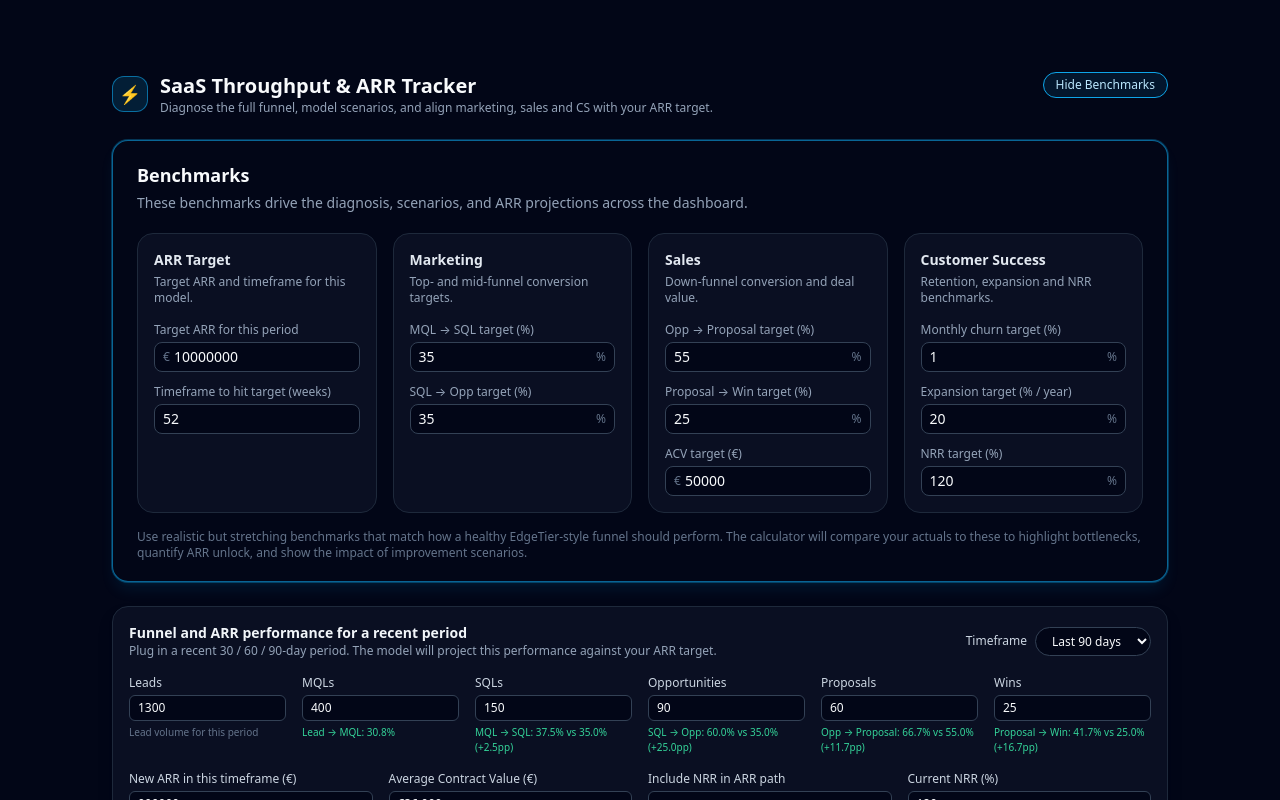
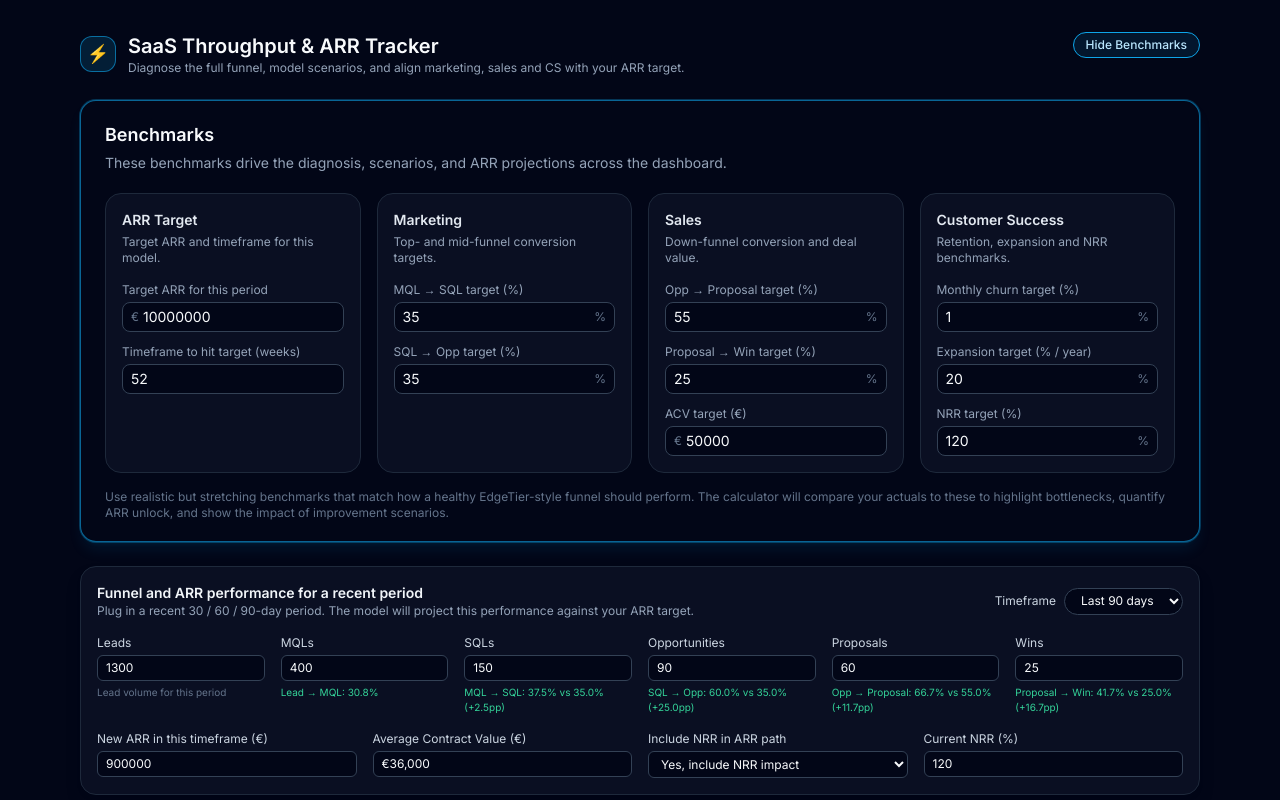
Before and after one commit to powerstephen/saas-throughput-tracker, a Next.js app: page / in a window 1280 px wide. Shown: the top 800 px of the page. Built offline with nearby package versions, Linux system fonts and the light colour scheme.

Commit message:
Update layout.tsx

```diff
--- a/app/layout.tsx
+++ b/app/layout.tsx
@@ -1,11 +1,16 @@
-/** app/layout.tsx */
 import "./globals.css";
 import type { Metadata } from "next";
+import { Inter } from "next/font/google";
+
+const inter = Inter({ subsets: ["latin"] });
 
 export const metadata: Metadata = {
-  title: "SaaS Throughput & ARR Tracker",
+  title: "SaaS Throughput Tracker",
   description:
-    "Benchmark your SaaS funnel, see your ARR path, and model high-impact scenarios to hit target.",
+    "Diagnose funnel health, model scenarios, and align marketing, sales and CS with ARR targets.",
+  icons: {
+    icon: "/lightning.svg",
+  },
 };
 
 export default function RootLayout({
@@ -15,11 +20,7 @@ export default function RootLayout({
 }) {
   return (
     <html lang="en">
-      <body className="min-h-screen bg-navyBg text-slate-100 antialiased">
-        <div className="mx-auto max-w-6xl px-4 pb-16 pt-10 sm:px-6 lg:px-8">
-          {children}
-        </div>
-      </body>
+      <body className={inter.className}>{children}</body>
     </html>
   );
 }
```
